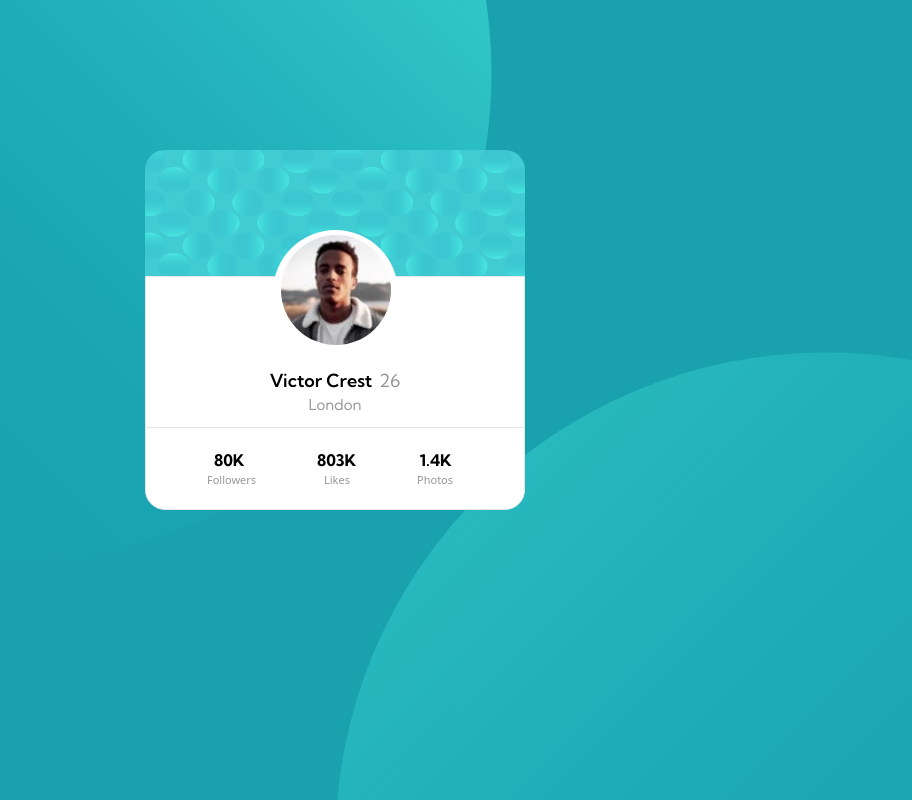
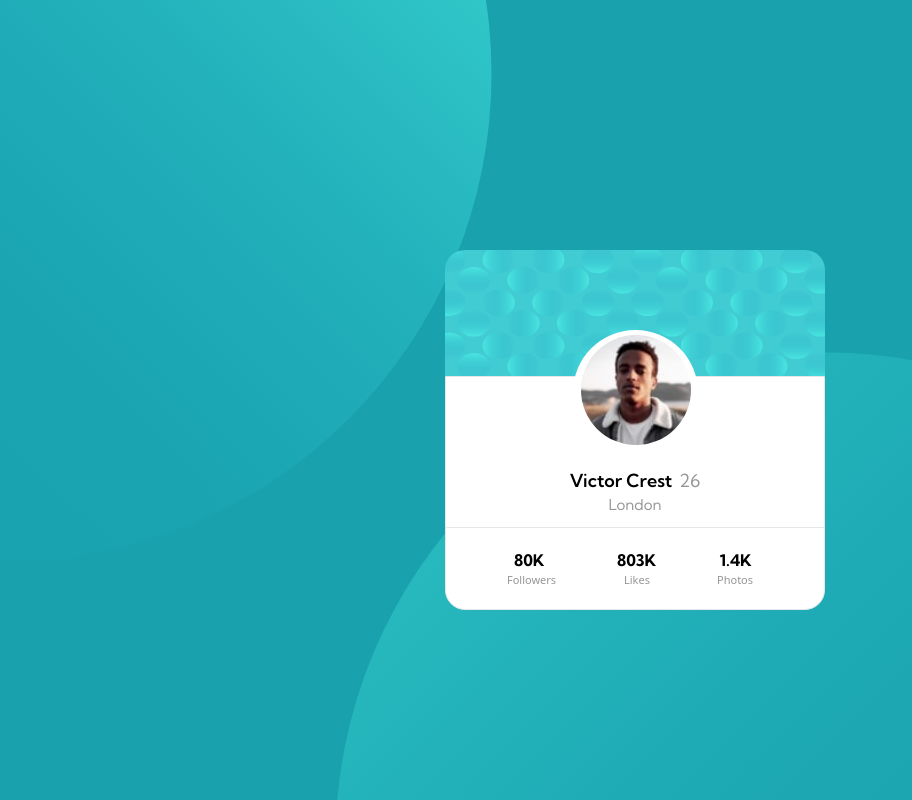
Before and after one commit to Owenxx16/Profile-card-component, a website: page index.html in a window 1280 px wide. Shown: the whole page, without its empty margins (305-1217 px from the left). Drawn offline with Linux system fonts and the light colour scheme.

Commit message:
Second Fix

```diff
--- a/index.html
+++ b/index.html
@@ -16,8 +16,8 @@
     .attribution a { color: hsl(228, 45%, 44%); }
   </style>
 </head>
-<body class="">
-  <div class="h-[360px] w-[380px] m-auto flex flex-col bg-blue-500 relative top-[150px] rounded-[50px] container">
+<body class="relative">
+  <div class="h-[360px] w-[380px]  flex flex-col bg-blue-500 absolute top-[250px] left-[750px] m-auto rounded-[50px] container">
     <div class="h-[35%] w-[100%] rounded-[50px]">
       <img src="./images/bg-pattern-card.svg" alt="??" class="h-[100%] w-[100%]">
     </div>
```
Also changed, not shown: style.css.
